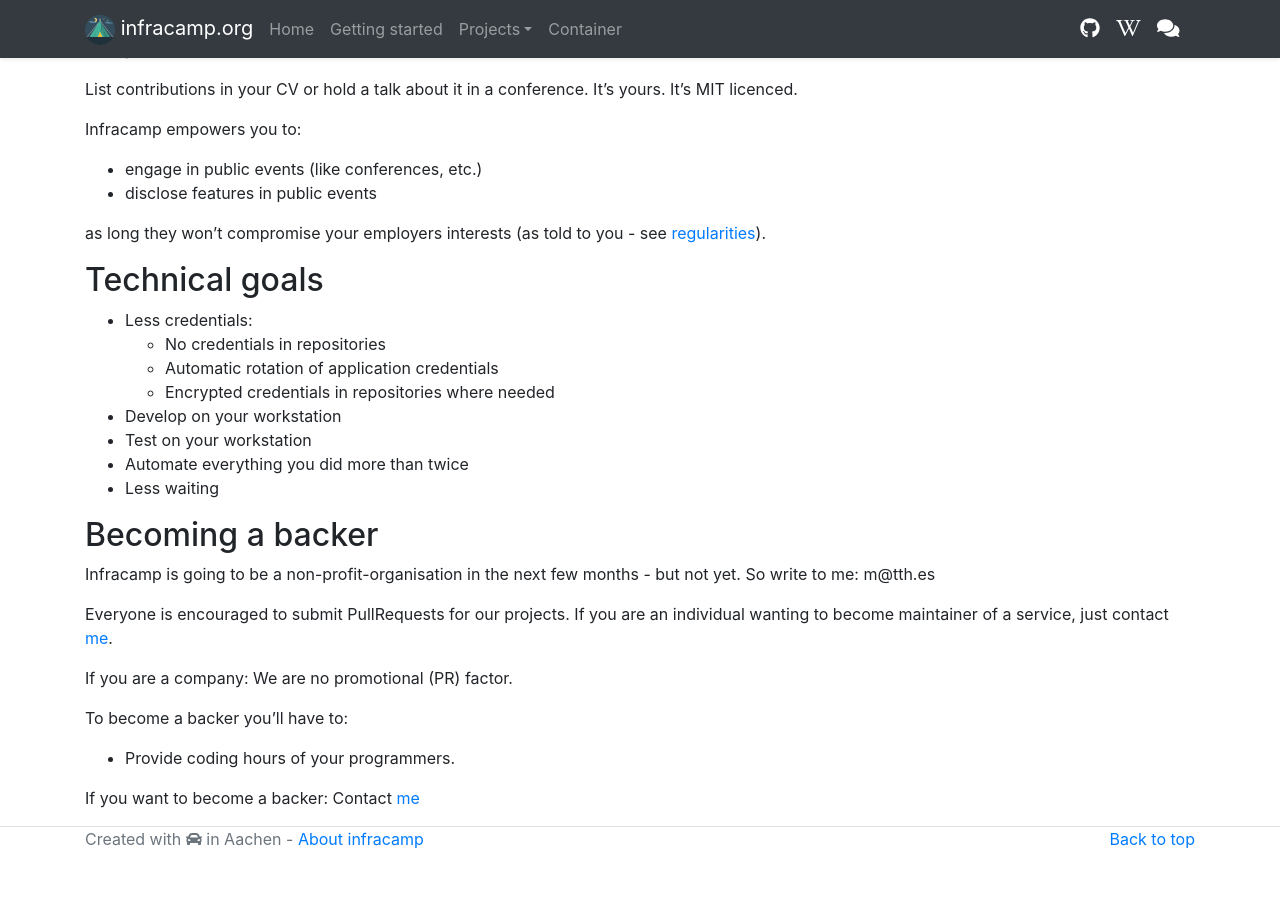
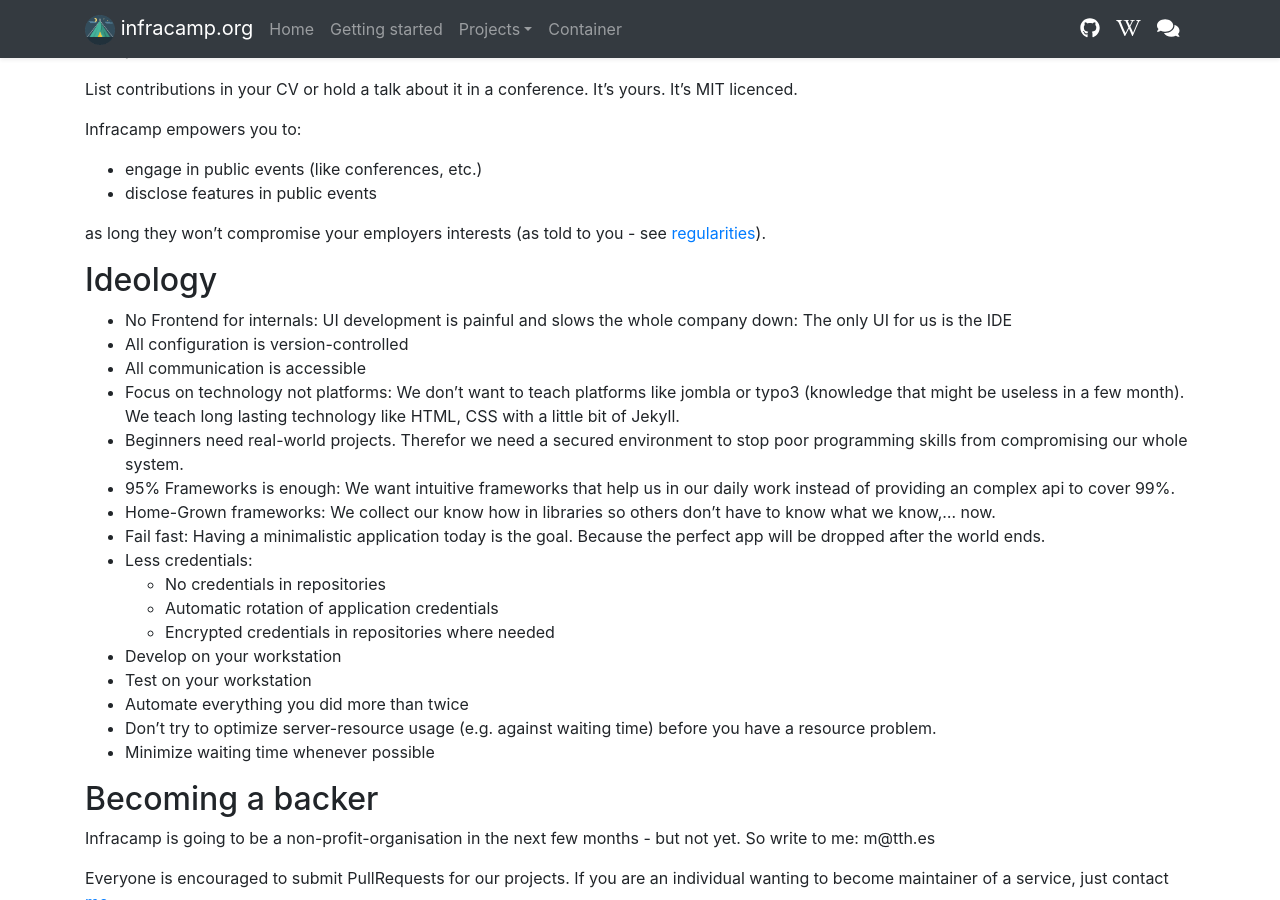
Before and after one commit to infracamp/infracamp, a Jekyll site: the page built from docs/mission/index.md, in a window 1280 px wide and 900 px high, scrolled down 1735 px. Built offline with Jekyll 4.4.1, drawn with Linux system fonts in a browser that asks for light colours; nearby versions of some CDN libraries; our own code applies the rules of GitHub Pages for plain Markdown files; before the commit the page ends 2602 px from its top, so only the background shows below that.

Commit message:
missin index

```diff
--- a/docs/mission/index.md
+++ b/docs/mission/index.md
@@ -99,8 +99,23 @@ Infracamp empowers you to:
 
 as long they won't compromise your employers interests (as told to you - see [regularities](regularities.html)).
 
-## Technical goals
+## Ideology
 
+- No Frontend for internals: UI development is painful and slows the
+  whole company down: The only UI for us is the IDE
+- All configuration is version-controlled
+- All communication is accessible
+- Focus on technology not platforms: We don't want to teach platforms like jombla or
+  typo3 (knowledge that might be useless in a few month). We teach long lasting technology like
+  HTML, CSS with a little bit of Jekyll.
+- Beginners need real-world projects. Therefor we need a secured environment to
+  stop poor programming skills from compromising our whole system.
+- 95% Frameworks is enough: We want intuitive frameworks that help us in our daily work instead of
+  providing an complex api to cover 99%.
+- Home-Grown frameworks: We collect our know how in libraries so others don't have to know
+  what we know,... now.
+- Fail fast: Having a minimalistic application today is the goal. Because the perfect app will
+  be dropped after the world ends.
 - Less credentials:
     - No credentials in repositories
     - Automatic rotation of application credentials
@@ -108,7 +123,8 @@ as long they won't compromise your employers interests (as told to you - see [re
 - Develop on your workstation
 - Test on your workstation
 - Automate everything you did more than twice
-- Less waiting
+- Don't try to optimize server-resource usage (e.g. against waiting time) before you have a resource problem.
+- Minimize waiting time whenever possible
 
 ## Becoming a backer
 
```
